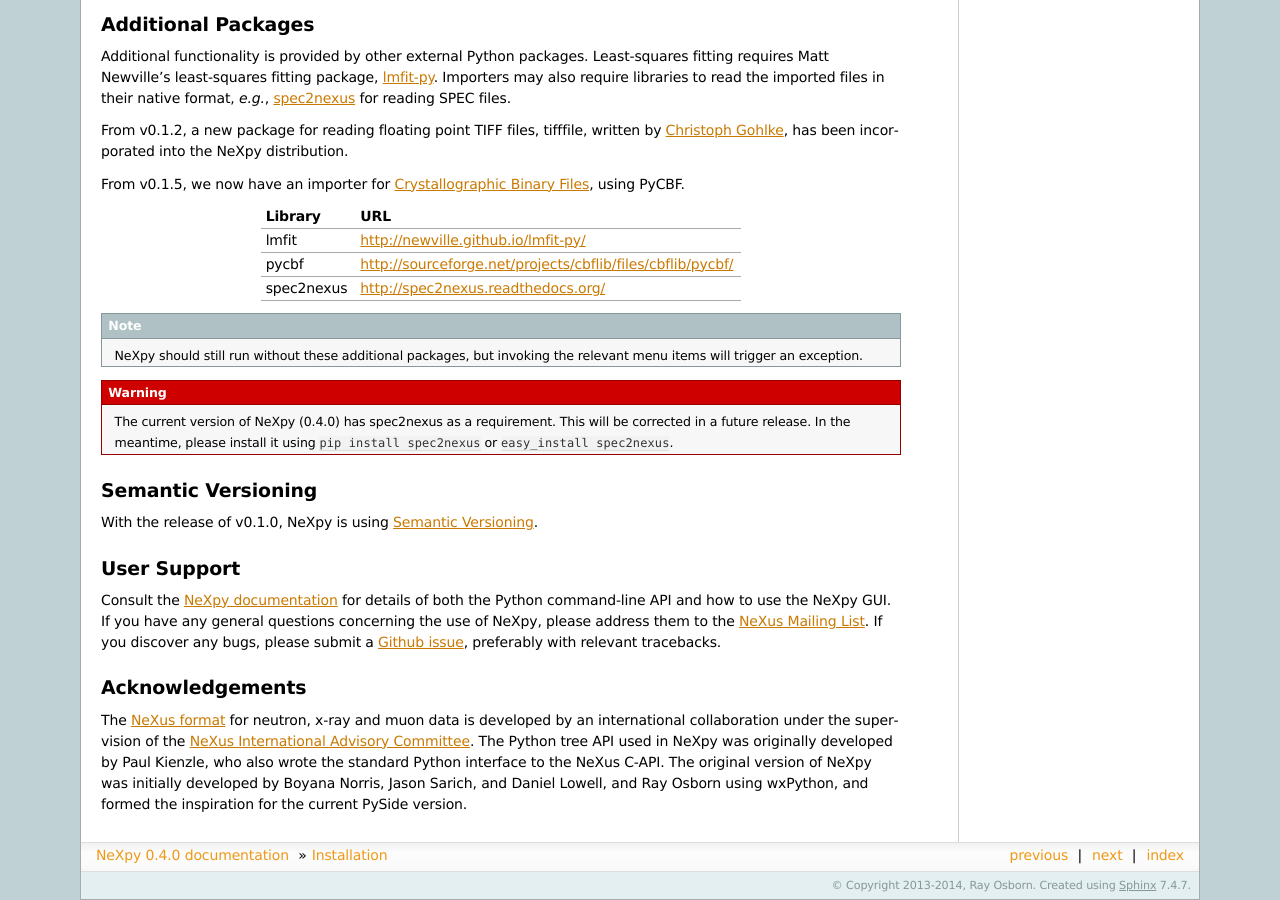
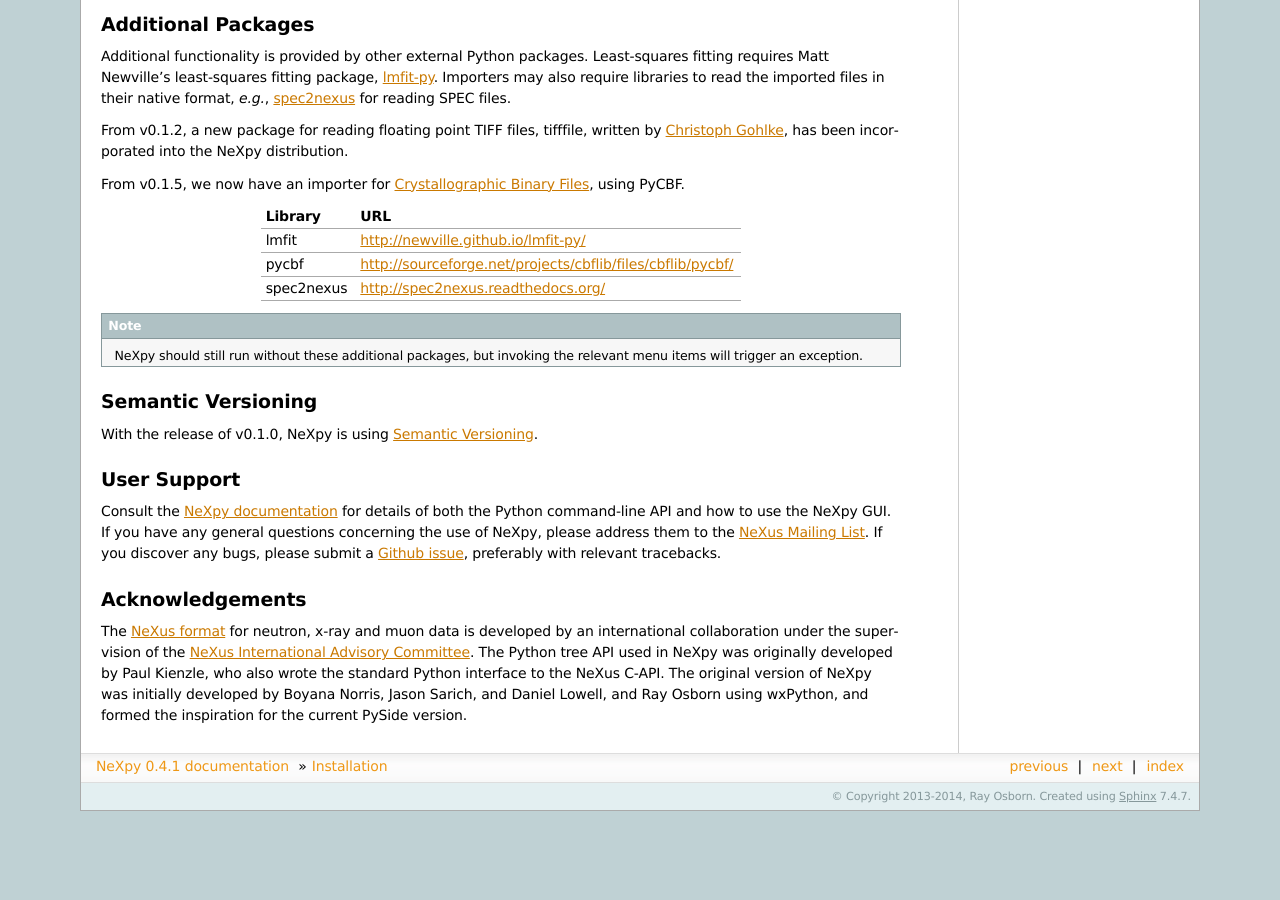
Before and after one commit to nexpy/nexpy, a Sphinx documentation site: the page built from doc/source/includeme.rst, in a window 1280 px wide and 900 px high, scrolled down 1176 px. Built offline with Sphinx 7.4.7, drawn with Linux system fonts in a browser that asks for light colours; after the commit the page ends 1987 px from its top, so only the background shows below that; some of the changed text lies outside the part shown.

Commit message:
Updated documentation

```diff
--- a/README.rst
+++ b/README.rst
@@ -94,11 +94,6 @@
 .. note:: NeXpy should still run without these additional packages, but invoking
           the relevant menu items will trigger an exception.
 
-.. warning:: The current version of NeXpy (0.4.0) has spec2nexus as a
-             requirement. This will be corrected in a future release. In the
-             meantime, please install it using ``pip install spec2nexus`` or
-             ``easy_install spec2nexus``.
-
 Semantic Versioning
 -------------------
 With the release of v0.1.0, NeXpy is using `Semantic Versioning
--- a/doc/source/index.rst
+++ b/doc/source/index.rst
@@ -14,7 +14,7 @@
 NeXus files and to create new NeXus-conforming data structures without expert
 knowledge of the file format.
 
-.. note:: NeXpy v0.4.0 is now available for `download
+.. note:: NeXpy v0.4.1 is now available for `download
           <https://pypi.python.org/pypi/NeXpy/>`_. This is a beta-release so
           please post any issues that you encounter on the `NeXpy GitHub
           <https://github.com/nexpy/nexpy/issues>`_.
--- a/src/nexpy/__init__.py
+++ b/src/nexpy/__init__.py
@@ -10,7 +10,7 @@
 #-----------------------------------------------------------------------------
 
 __package_name__ = u'NeXpy'
-__version__ = u'0.4.0'
+__version__ = u'0.4.1'
 
 __documentation_author__ = u'Ray Osborn'
 __documentation_copyright__ = u'2013-2014, Ray Osborn'
```
